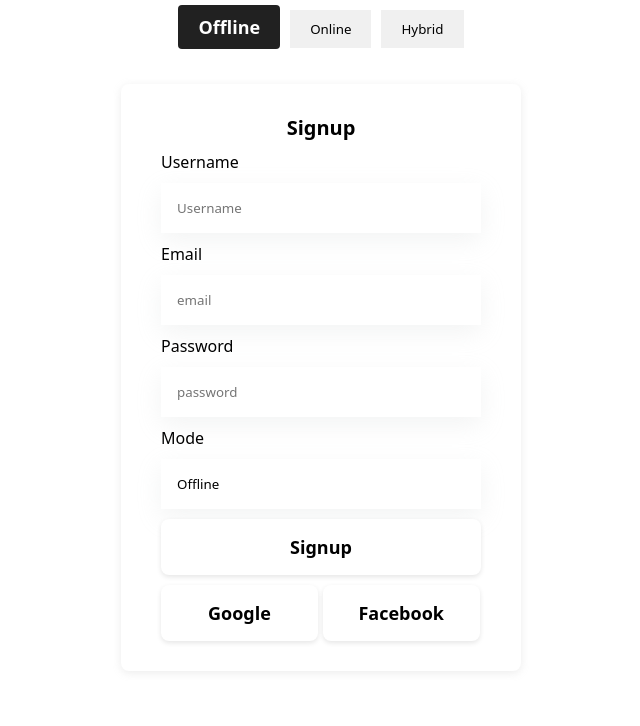
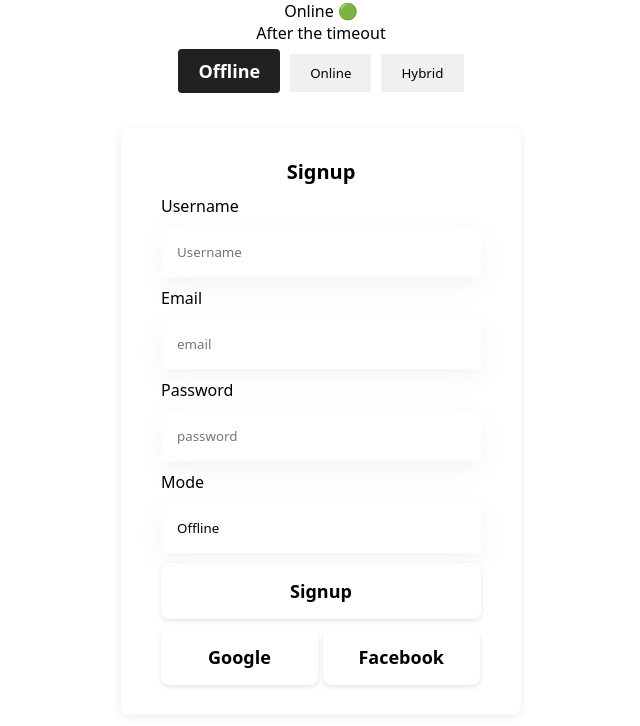
Before and after one commit to mohdadil12345/Zarektronix, a React (Create React App) app in the folder zarefrontend/: page / in a window 1280 px wide. Shown: the top 726 px of the page, without its empty margins (319-959 px from the left). Built offline with nearby package versions, Linux system fonts and the light colour scheme.

Commit message:
wifi offline and online code

```diff
--- a/zarefrontend/src/components/User.jsx
+++ b/zarefrontend/src/components/User.jsx
@@ -1,5 +1,7 @@
 import React, { useEffect, useState } from 'react';
 import toast from 'react-hot-toast';
+import useTimeout from '../hooks/useTimeout';
+import useOnlinestatus from '../hooks/useOnlinestatus';
 
 function User() {
   const [activeTab, setActiveTab] = useState('Offline');
@@ -8,44 +10,53 @@ function User() {
   const [password, setpassword] = useState("")
   const [mode, setmode] = useState(activeTab)
 
+  const { ready } = useTimeout(5000);
+  const isUserOnline = useOnlinestatus()
 
 
-const form_submit = (e)=> {
-    e.preventDefault()
+
+useEffect(() => {
+  setmode(activeTab);
+}, [activeTab]);
+
+const form_submit = (e) => {
+  e.preventDefault();
   const user = {
     name,
     email,
     password,
     mode
+  };
 
+  if (isUserOnline) {
+    registration(user);
+
+  } else {
+
+    localStorage.setItem('offlineUser', JSON.stringify(user));
+    toast.success("Signup data saved offline. Will be submitted when online.", {
+      style: {
+        borderRadius: "50px",
+        background: "#000428",
+        color: "#ffffff",
+        padding: "30px",
+        fontWeight: "600",
+      },
+    });
   }
-    registration(user)
+};
 
-}
-
-useEffect(() => {
-  setmode(activeTab);
-}, [activeTab]);
-
-
-
-  const registration = async(user) =>  {
-
+const registration = async (user) => {
   let headersList = {
     "Content-Type": "application/json"
-     }
+  };
 
   let bodyContent = JSON.stringify({
-
-         "name" :user.name,
-         "email" : user.email,
-         "password" : user.password,
-         "mode" : user.mode,
-
-     }
-
-
-        );
+    "name": user.name,
+    "email": user.email,
+    "password": user.password,
+    "mode": user.mode
+  });
 
   let response = await fetch("https://zarektronix-1.onrender.com/register", {
     method: "POST",
@@ -55,18 +66,18 @@ useEffect(() => {
 
   let data = await response.json();
   console.log(data);
-     if (response.status === 200) {
-      toast.success("Signup Successfully", {
+  if (response.ok) {
+      toast.success('Signup Successfully', {
         style: {
-          borderRadius: "50px",
-          background: "#000428",
-          color: "#ffffff",
-          padding: "30px",
-          fontWeight: "600",
+          borderRadius: '50px',
+          background: '#000428',
+          color: '#ffffff',
+          padding: '30px',
+          fontWeight: '600',
         },
-      })
-    } else if (response.status === 400) {
-      toast.error("User already registered with this email", {
+      });
+  } else {
+    toast.error("user is already Registered", {
       style: {
         borderRadius: "50px",
         background: "#000428",
@@ -74,23 +85,9 @@ useEffect(() => {
         padding: "1rem 1.5rem",
         fontWeight: "600",
       },
-      })
-    } else {
-      toast.error("Error occurred. Please try again later.", {
-        style: {
-          borderRadius: "50px",
-          background: "#000428",
-          color: "#ffffff",
-          padding: "1rem 1.5rem",
-          fontWeight: "600",
-        },
-      })
+    });
   }
-
-  }
-
-
-
+};
 
 
 
@@ -104,6 +101,12 @@ useEffect(() => {
 
   return (
     <div className="signup_form">
+
+
+
+{isUserOnline ? <div>Online 🟢</div> : <div >Offline 🔴</div> }
+      {ready == true && <div data-testid="timeout-div">After the timeout</div>}
+
       <div className="tab-buttons">
         <button
           className={activeTab === 'Offline' ? 'active' : ''}
--- /dev/null
+++ b/zarefrontend/src/hooks/useOnlinestatus.js
@@ -0,0 +1,31 @@
+import { useState } from "react";
+
+const useOnlinestatus = () => {
+
+    const [isUserOnline, setonline] = useState(navigator.onLine)
+
+
+    if (navigator.onLine) {
+        console.log("online");
+    } else {
+        console.log("offline");
+    }
+
+
+
+
+    window.addEventListener("offline", (e) => {
+        // console.log("offline");
+        setonline(false)
+    });
+
+    window.addEventListener("online", (e) => {
+        // console.log("online");
+        setonline(true)
+    });
+
+    return isUserOnline
+
+};
+
+export default useOnlinestatus;
--- /dev/null
+++ b/zarefrontend/src/hooks/useTimeout.js
@@ -0,0 +1,27 @@
+import { useEffect, useRef, useState } from "react";
+
+const useTimeout = (delay) => {
+
+    const [ready, set_ready] = useState(false);
+
+
+    let {current} = useRef()
+
+
+ useEffect(() => {
+
+   if(current){
+     clearTimeout(current)
+   }
+
+   current = setTimeout(() => {
+    set_ready(true)
+   }, delay);
+
+ }, [delay])
+
+return {ready}
+
+};
+
+export default useTimeout;
```
Lines whose indentation alone changed are shown as unchanged.
